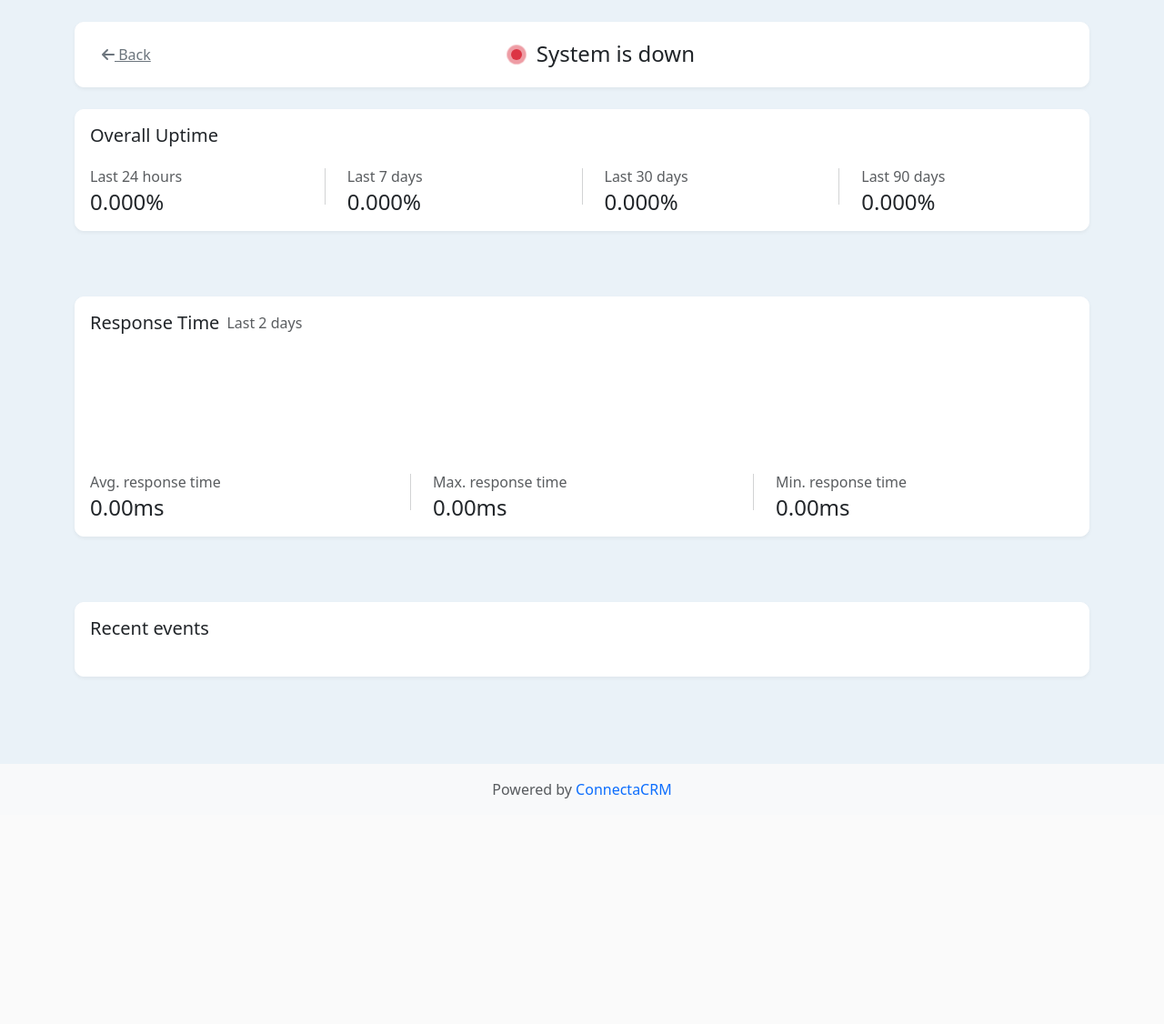
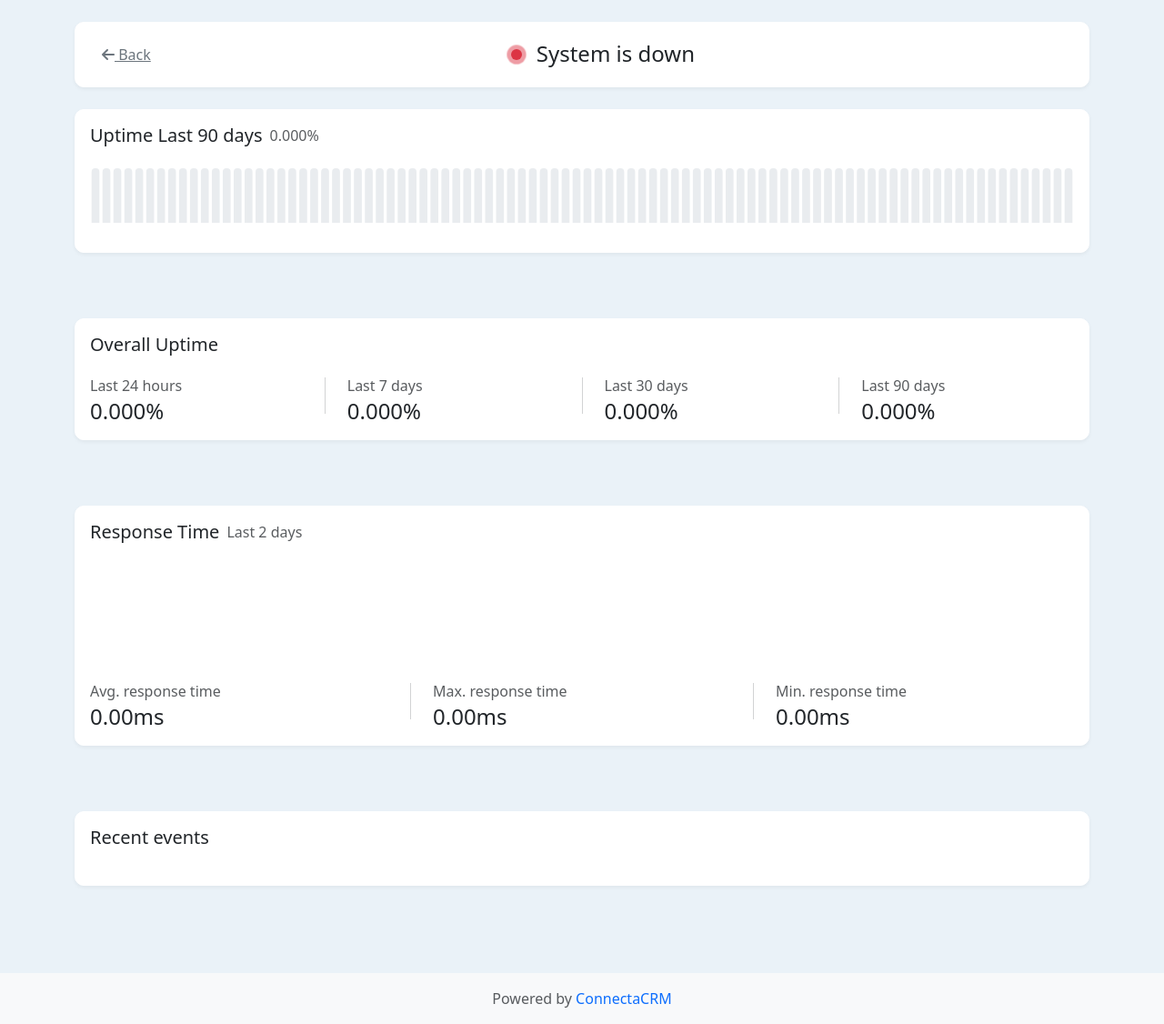
Before and after one commit to connecta-soft/crm-system-status, a Flask app: template templates/monitor_detail.html in a window 1280 px wide. Shown: the part 62-1188 px from the top of the page at 91% size. Before the commit the page ends 940 px from the top, so only its background shows below. Run offline with Flask 3, Linux system fonts and the light colour scheme; the template is opened without the code that fills it, so the values that code supplies are empty.

Commit message:
Agent query: Is the 90-day uptime section now showing correctly before the overall uptime section?
Add 90-day uptime chart to monitor detail view.

Screenshot: https://storage.googleapis.com/screenshot-production-us-central1/2dded96f-fb4e-4c71-b383-ee3c9c8cf284/b7a986ec-38fe-4ed9-bf90-ba4edf39de11.jpg

```diff
--- a/static/js/status.js
+++ b/static/js/status.js
@@ -20,6 +20,83 @@ document.addEventListener('DOMContentLoaded', function() {
 
     // Initialize uptime charts for each monitor
     initializeUptimeCharts();
+
+    // Initialize uptime chart for 90 days if it exists
+    const uptimeChart90Days = document.getElementById('uptimeChart90Days');
+    if (uptimeChart90Days) {
+        const ctx = uptimeChart90Days.getContext('2d');
+        const isUp = document.querySelector('.live-dot').classList.contains('bg-success');
+
+        // Calculate dates for the last 90 days
+        const today = new Date();
+        const threeMonthsAgo = new Date(today);
+        threeMonthsAgo.setMonth(today.getMonth() - 3);
+
+        // Generate data for last 90 days
+        const data = Array(90).fill(null).map((_, i) => {
+            const date = new Date(today);
+            date.setDate(date.getDate() - (90 - i));
+            return {
+                date: date,
+                value: isUp ? (Math.random() * 5 + 95) : 0 // 95-100% for up, 0% for down
+            };
+        });
+
+        new Chart(ctx, {
+            type: 'bar',
+            data: {
+                labels: data.map(d => d.date),
+                datasets: [{
+                    data: data.map(d => ({ x: d.date, y: 100 })),
+                    backgroundColor: isUp ?
+                        data.map(d => d.value >= 95 ? '#3bd671' : '#dc3545') :
+                        '#e9ecef',
+                    borderWidth: 0,
+                    barPercentage: 0.8,
+                    categoryPercentage: 0.9,
+                    borderRadius: 4
+                }]
+            },
+            options: {
+                responsive: true,
+                maintainAspectRatio: false,
+                plugins: {
+                    legend: {
+                        display: false
+                    },
+                    tooltip: {
+                        enabled: true,
+                        mode: 'index',
+                        intersect: false,
+                        callbacks: {
+                            label: function(context) {
+                                const value = data[context.dataIndex].value;
+                                return `Uptime: ${value.toFixed(3)}%`;
+                            },
+                            title: function(context) {
+                                const date = new Date(context[0].label);
+                                return date.toLocaleDateString();
+                            }
+                        },
+                        backgroundColor: 'rgba(0, 0, 0, 0.8)',
+                        padding: 10,
+                        displayColors: false
+                    }
+                },
+                scales: {
+                    x: {
+                        display: false
+                    },
+                    y: {
+                        display: false,
+                        min: 0,
+                        max: 100
+                    }
+                },
+                animation: false
+            }
+        });
+    }
 
     // Update monitor data every 60 seconds
     setInterval(updateMonitors, 60000);
--- a/templates/monitor_detail.html
+++ b/templates/monitor_detail.html
@@ -23,7 +23,22 @@
             </div>
 
             <div class="row g-4">
-                <!-- Uptime Cards -->
+                <!-- 90 Days Uptime -->
+                <div class="col-12">
+                    <div class="card">
+                        <div class="card-body">
+                            <div class="d-flex align-items-center mb-4">
+                                <h2 class="h5 mb-0">Uptime Last 90 days</h2>
+                                <span class="text-muted ms-2">{{ "%.3f"|format(monitor.custom_uptime_ranges['90']) }}%</span>
+                            </div>
+                            <div class="uptime-graph">
+                                <canvas id="uptimeChart90Days" height="60"></canvas>
+                            </div>
+                        </div>
+                    </div>
+                </div>
+
+                <!-- Overall Uptime -->
                 <div class="col-12">
                     <div class="card">
                         <div class="card-body">
```
Also changed, not shown: attached_assets/image_1735947156460.png (added).
